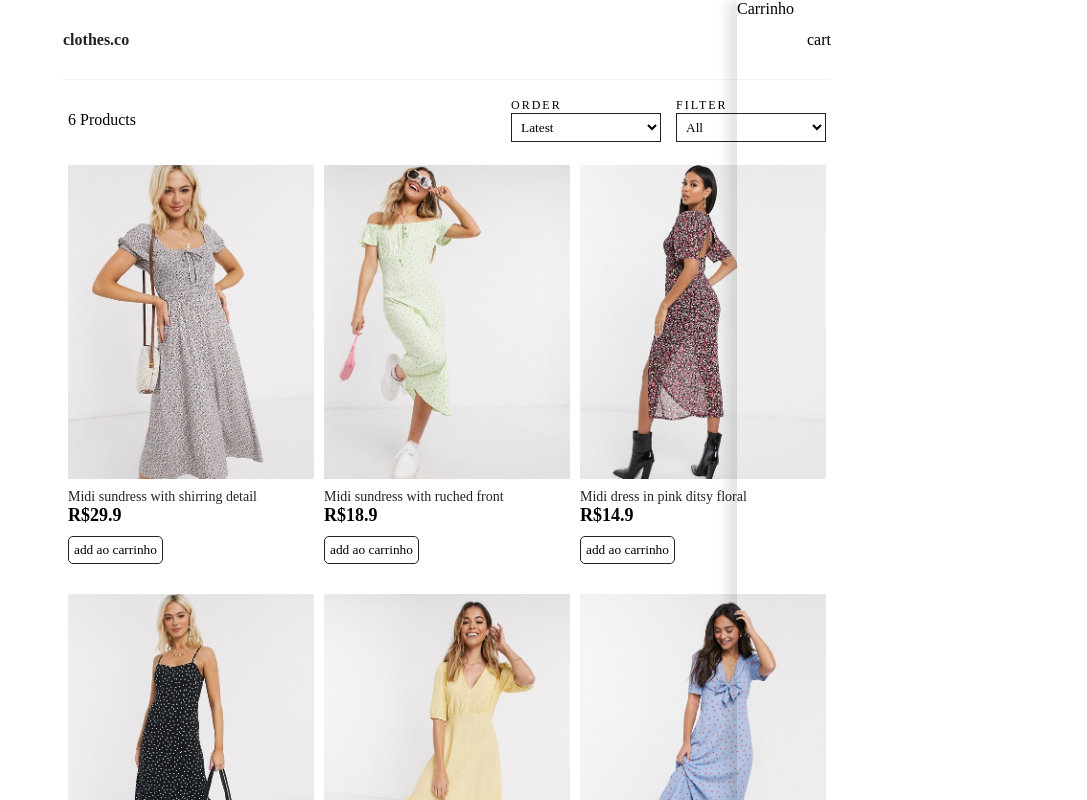
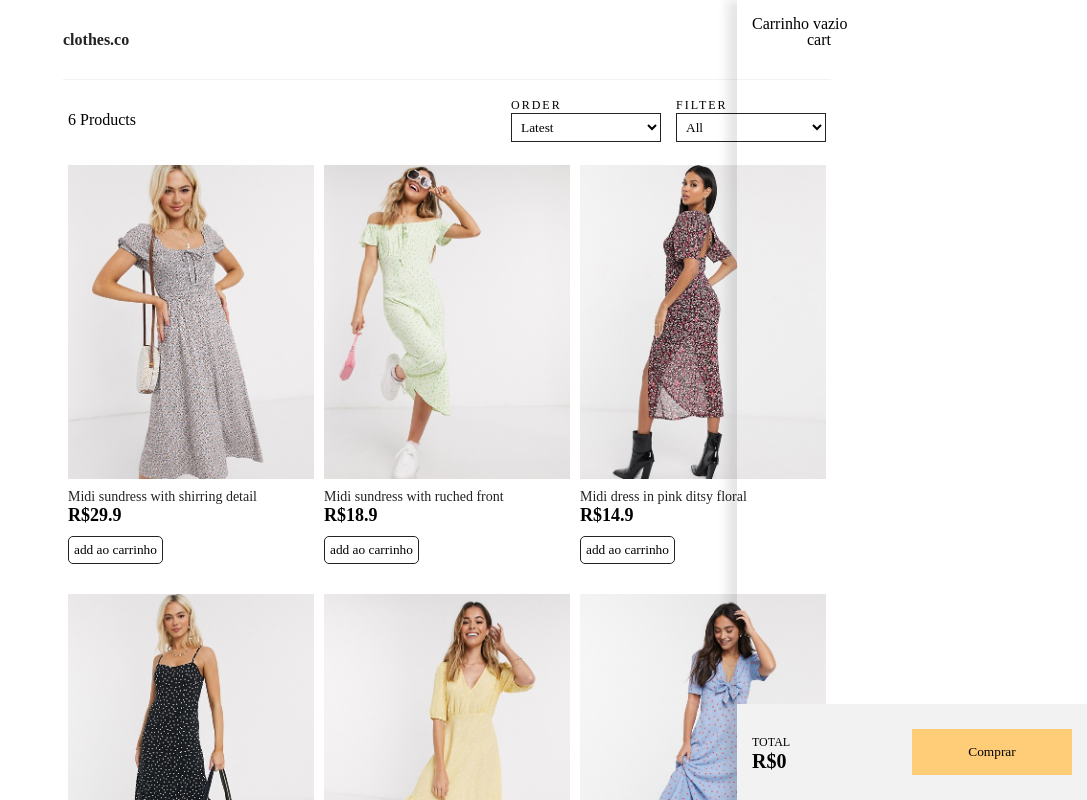
Before and after one commit to iamkaio/react-shopping-cart, a React (Create React App) app: page / in a window 1280 px wide. Shown: the top 800 px of the page, without its empty margins (193-1280 px from the left). Built offline with nearby package versions, Linux system fonts and the light colour scheme.

Commit message:
cart preview

```diff
--- a/src/App.js
+++ b/src/App.js
@@ -3,6 +3,7 @@ import data from "./data.json"
 import Products from "./components/Products/Products";
 import Header from "./components/Header/Header";
 import Filter from "./components/Filter/Filter";
+import Cart from "./components/Cart/Cart";
 
 class App extends React.Component {
 
@@ -10,12 +11,38 @@ class App extends React.Component {
         super();
         this.state = {
             products: data.products,
+            cartItems: [],
             size: "",
             sort: "",
         };
     }
 
-    sortProducts = (event)  => {
+    removeFromCart = (product) => {
+        const cartItems = this.state.cartItems.slice();
+        this.setState({cartItems:  cartItems.filter(x=>x._id !== product._id)})
+
+
+    }
+
+    addToCart = (product) => {
+        const cartItems = this.state.cartItems.slice();
+
+        let alreadyInCart = false
+
+        cartItems.forEach((item) => {
+            if (item._id === product._id) {
+                item.count++;
+                alreadyInCart = true
+            }
+        });
+        if (!alreadyInCart) {
+            cartItems.push({...product, count: 1});
+        }
+
+        this.setState({cartItems})
+    }
+
+    sortProducts = (event) => {
         const sort = event.target.value;
         this.setState((state) => ({
             sort: sort,
@@ -23,15 +50,15 @@ class App extends React.Component {
                 .slice()
                 .sort((a, b) =>
                     sort === "lowest"
-                    ? a.price > b.price
+                        ? a.price > b.price
                         ? 1
                         : -1
                         : sort === "highest"
-                    ? a.price < b.price
-                        ? 1
+                        ? a.price < b.price
+                            ? 1
                             : -1
                         : a._id > b._id
-                    ? 1
+                            ? 1
                             : 1
                 )
         }))
@@ -41,21 +68,20 @@ class App extends React.Component {
         //impl
         console.log(event.target.value)
         if (event.target.value === "") {
-            this.setState({size: event.target.value , products: data.products})
+            this.setState({size: event.target.value, products: data.products})
         } else {
-            this.setState( {
+            this.setState({
                 size: event.target.value,
                 products: data.products.filter(
-                    (products) => products.availableSizes.indexOf(event.target.value) >= 0), });
+                    (products) => products.availableSizes.indexOf(event.target.value) >= 0),
+            });
         }
-
-
     }
 
     render() {
         return (
             <div className="container">
-                <Header />
+                <Header/>
 
                 <main>
                     <div className="content">
@@ -66,12 +92,12 @@ class App extends React.Component {
                                 sort={this.state.sort}
                                 filterProducts={this.filterProducts}
                                 sortProducts={this.sortProducts}
-                            ></Filter>
-                            <Products products={this.state.products}></Products>
+                            />
+                            <Products products={this.state.products} addToCart={this.addToCart}/>
                         </div>
 
                         <div className="cart-preview">
-                            Carrinho
+                            <Cart cartItems={this.state.cartItems} removeFromCart={this.removeFromCart}/>
                         </div>
                     </div>
                 </main>
--- /dev/null
+++ b/src/components/Cart/Cart.js
@@ -0,0 +1,72 @@
+import React, {Component} from 'react';
+import {
+    CartWrapper,
+    HeaderCart,
+    PreviewCart,
+    TotalCart
+
+} from './styles';
+import formatCurrency from "../../util";
+
+class Cart extends Component {
+    render() {
+        const {cartItems} = this.props
+        return (
+            <div>
+                <CartWrapper>
+                    <HeaderCart>
+                    {cartItems.length === 0 ?
+                        (<p>Carrinho vazio</p>)
+                        :
+                        (<p>Você tem {cartItems.length} no carrinho {" "}</p>)
+                    }
+                    </HeaderCart>
+
+                    <PreviewCart>
+                        <ul className="cart-items">
+                            {cartItems.map(item => (
+                                <li key={item._id}>
+                                    <div className="img-preview">
+                                        <img src={item.image} alt={item.title}/>
+                                    </div>
+
+                                    <div className="title-preview">
+                                        <span>
+                                        <p>{item.title}</p>
+                                        <p>{formatCurrency(item.price)}</p>
+                                        <p>Qntd: {item.count}</p>
+                                        </span>
+                                        <button className="remove" onClick={() => this.props.removeFromCart(item)}>
+                                            remove
+                                        </button>
+                                    </div>
+
+
+                                </li>
+                            ))}
+                        </ul>
+                    </PreviewCart>
+
+                    <TotalCart>
+                        <div className="totalPrice">
+                            <span>total</span>
+                            <p>
+                                {formatCurrency (
+                                cartItems.reduce((a,c) => a + c.price * c.count, 0
+                                )
+                            )}
+                            </p>
+                        </div>
+                        <div className="buy">
+                            <button>Comprar</button>
+                        </div>
+                    </TotalCart>
+                </CartWrapper>
+            </div>
+
+
+        );
+    }
+}
+
+export default Cart;
--- /dev/null
+++ b/src/components/Cart/styles.js
@@ -0,0 +1,118 @@
+import styled from 'styled-components';
+
+export const CartWrapper = styled.div`
+   width: 100%;
+   padding: 15px;
+`;
+export const HeaderCart = styled.div`
+   width: 100%;
+   margin-bottom: 20px;
+`;
+export const PreviewCart = styled.div`
+   width: 100%;
+
+   ul {
+   display: flex;
+   flex-direction: column;
+
+   width: 100%;
+
+   li {
+   display: flex;
+   width: 100%;
+   align-items: center;
+      margin: 0px 0px 15px 0;
+   padding: 0px 0px 15px 0;
+   border-bottom: 1px solid #f2f2f2;
+   animation: previewItems ease-in-out 280ms forwards;
+   @keyframes previewItems {
+   0% {
+   opacity: 0;
+   transform: translateX(-15px);
+   }
+   100% {
+   opacity: 1;
+   transform: translateX(0px);
+   }
+   }
+
+   .img-preview {
+   width: 100px;
+   height: 100px;
+
+   img {
+   max-width: 100%;
+   height: 100%;
+   object-fit: cover
+   ;
+   }
+   }
+
+   .title-preview {
+   width: 100%;
+   height: 100px;
+   margin: 0 10px;
+   display: flex;
+   flex-direction: column;
+   justify-content: space-between;
+   span {
+      p {
+   font-size: 14px;
+   &:first-child {
+   font-weight: bold;
+   }
+   }
+   }
+
+
+   .remove {
+width: fit-content;
+    border: none;
+    border-radius: 50px;
+    background: transparent;
+    font-size: 12px;
+    text-transform: uppercase;
+    letter-spacing: 2px;
+   }
+   }
+   }
+   }
+`;
+
+
+export const TotalCart = styled.div`
+   width: 100%;
+  position: absolute;
+  bottom: 0;
+  left: 0;
+  padding: 25px 15px;
+  background: #f2f2f2;
+  display: flex;
+  align-items: center;
+  justify-content: space-between;
+
+  .totalPrice {
+  flex: 1;
+    span {
+  font-size: 12px;
+  text-transform: uppercase;
+  }
+
+  p {
+  font-size: 20px;
+  font-weight: bold;
+  }
+  }
+
+  .buy {
+  flex: 1;
+  button {
+  width: 100%;
+  padding: 15px 0px;
+  border: none;
+  background: #ffcc77;
+  }
+  }
+
+
+`;
--- a/src/components/Products/Products.js
+++ b/src/components/Products/Products.js
@@ -21,7 +21,7 @@ class Products extends Component {
 
                                     <div className="product-price">
                                         <p>{formatCurrency(product.price)}</p>
-                                        <button className="btnBuy">
+                                        <button onClick={() => this.props.addToCart(product)} className="btnBuy">
                                             add ao carrinho
                                         </button>
                                     </div>
--- a/src/index.css
+++ b/src/index.css
@@ -28,4 +28,6 @@
     width: 100%;
     height: 100vh;
     box-shadow: -10px 0px 10px rgba(0,0,0,0.1);
+
+
 }
```
